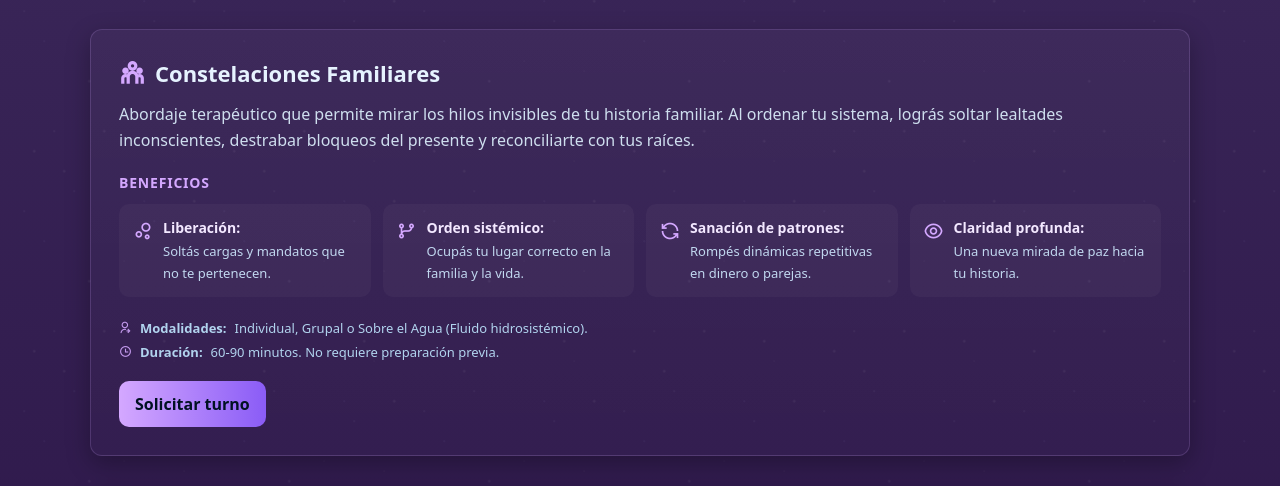
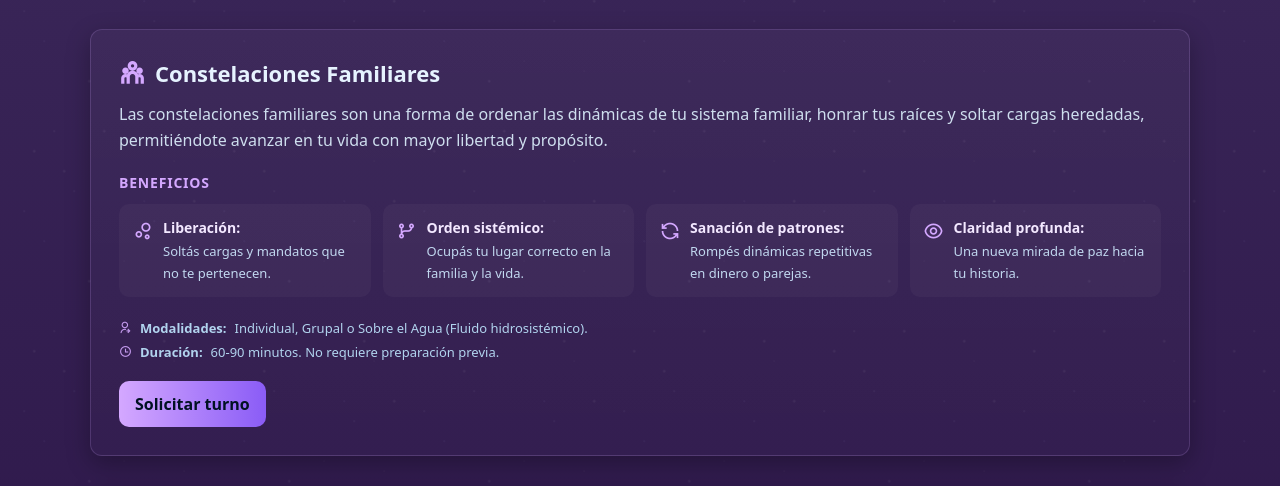
Before and after one commit to BemoSolF/bemosolf.github.io, a plain HTML site: page terapias.html in a window 1280 px wide. Shown: the part 293-779 px from the top of the page. Drawn offline with nearby package versions, Linux system fonts and the light colour scheme.

Commit message:
Actualizar descripcion de Constelaciones Familiares

```diff
--- a/terapias.html
+++ b/terapias.html
@@ -282,7 +282,7 @@
     <!-- Constelaciones Familiares -->
     <div id="constelaciones" class="tarjeta-terapia">
       <h3><i class="ri-team-line"></i> Constelaciones Familiares</h3>
-      <p class="introduccion">Abordaje terapéutico que permite mirar los hilos invisibles de tu historia familiar. Al ordenar tu sistema, lográs soltar lealtades inconscientes, destrabar bloqueos del presente y reconciliarte con tus raíces.</p>
+      <p class="introduccion">Las constelaciones familiares son una forma de ordenar las dinámicas de tu sistema familiar, honrar tus raíces y soltar cargas heredadas, permitiéndote avanzar en tu vida con mayor libertad y propósito.</p>
 
       <p class="titulo-beneficios">Beneficios</p>
       <div class="contenedor-capsulas">
```
